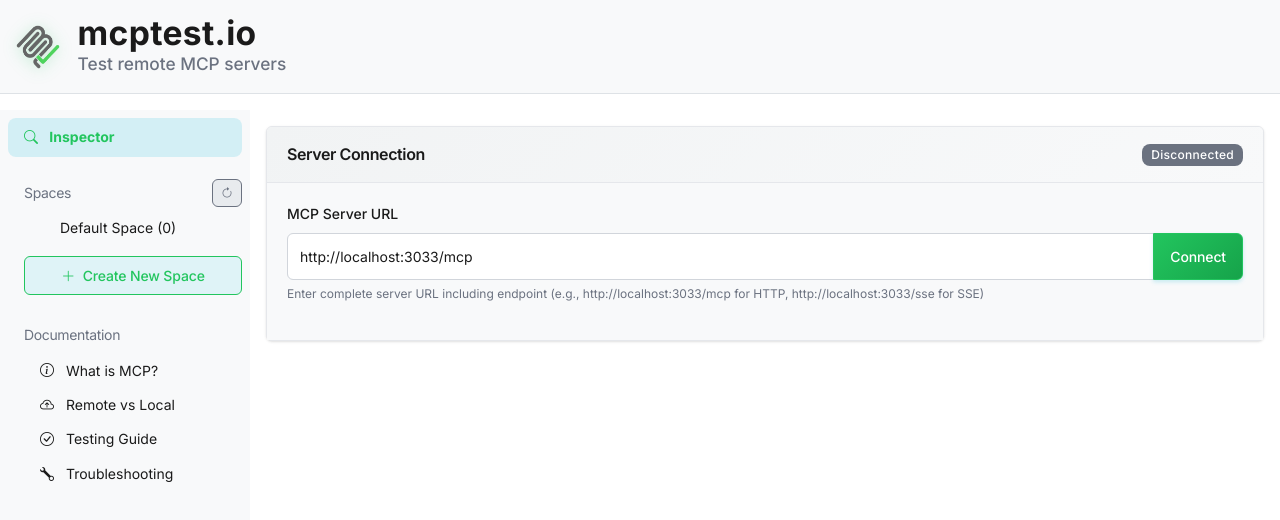
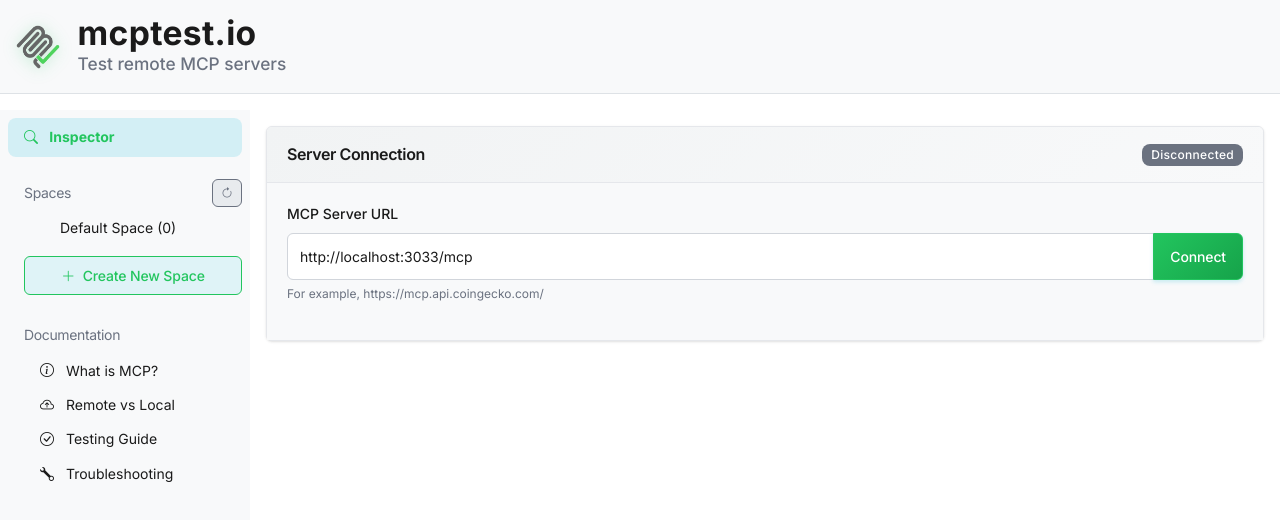
Before and after one commit to integry/mcptest, a React (Vite) app: page / in a window 1280 px wide. Shown: the top 520 px of the page. Built offline with nearby package versions, Linux system fonts and the light colour scheme.

Commit message:
Simpler sample connection instructions

```diff
--- a/src/components/ConnectionPanel.tsx
+++ b/src/components/ConnectionPanel.tsx
@@ -108,7 +108,7 @@
               <option key={url} value={url} />
             ))}
           </datalist>
-          <div className="form-text">Enter complete server URL including endpoint (e.g., http://localhost:3033/mcp for HTTP, http://localhost:3033/sse for SSE)</div>
+          <div className="form-text">For example, https://mcp.api.coingecko.com/</div>
           {isConnecting && (
             <div className="mt-2">
               <button
```
